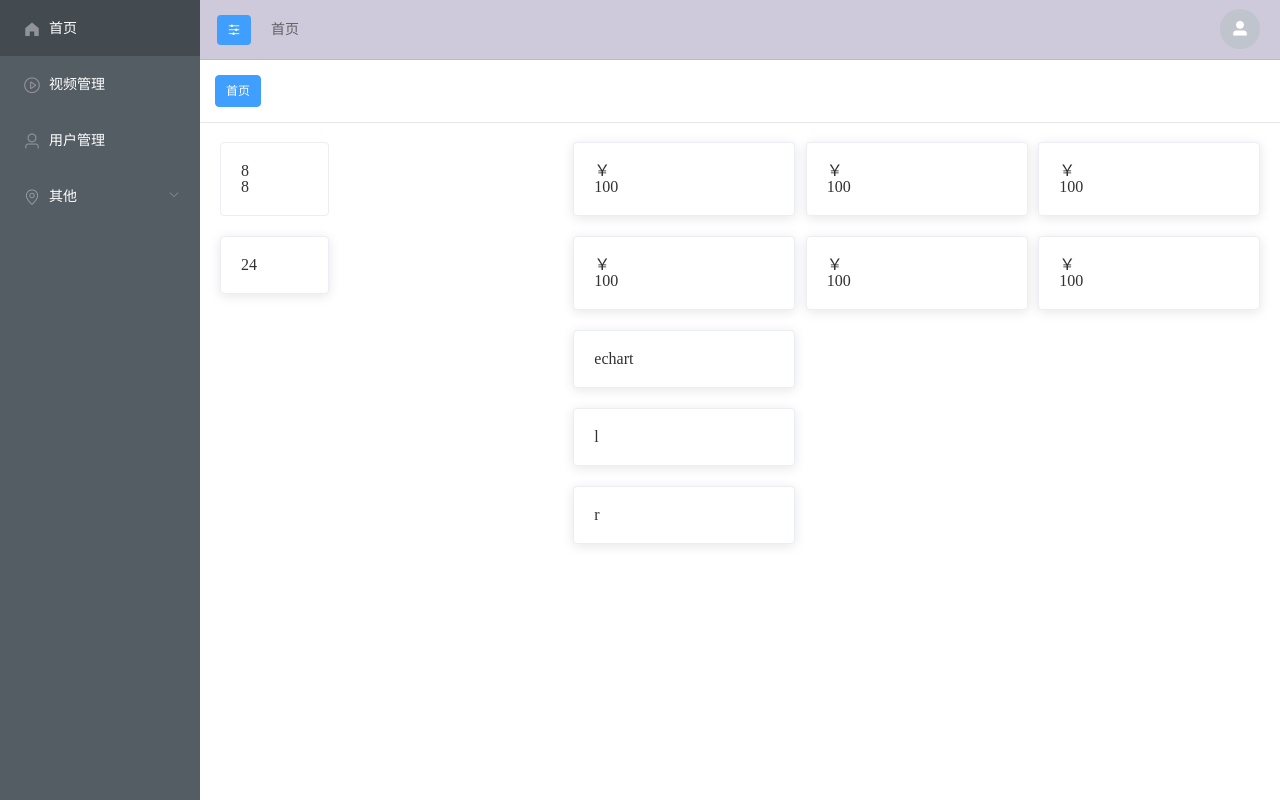
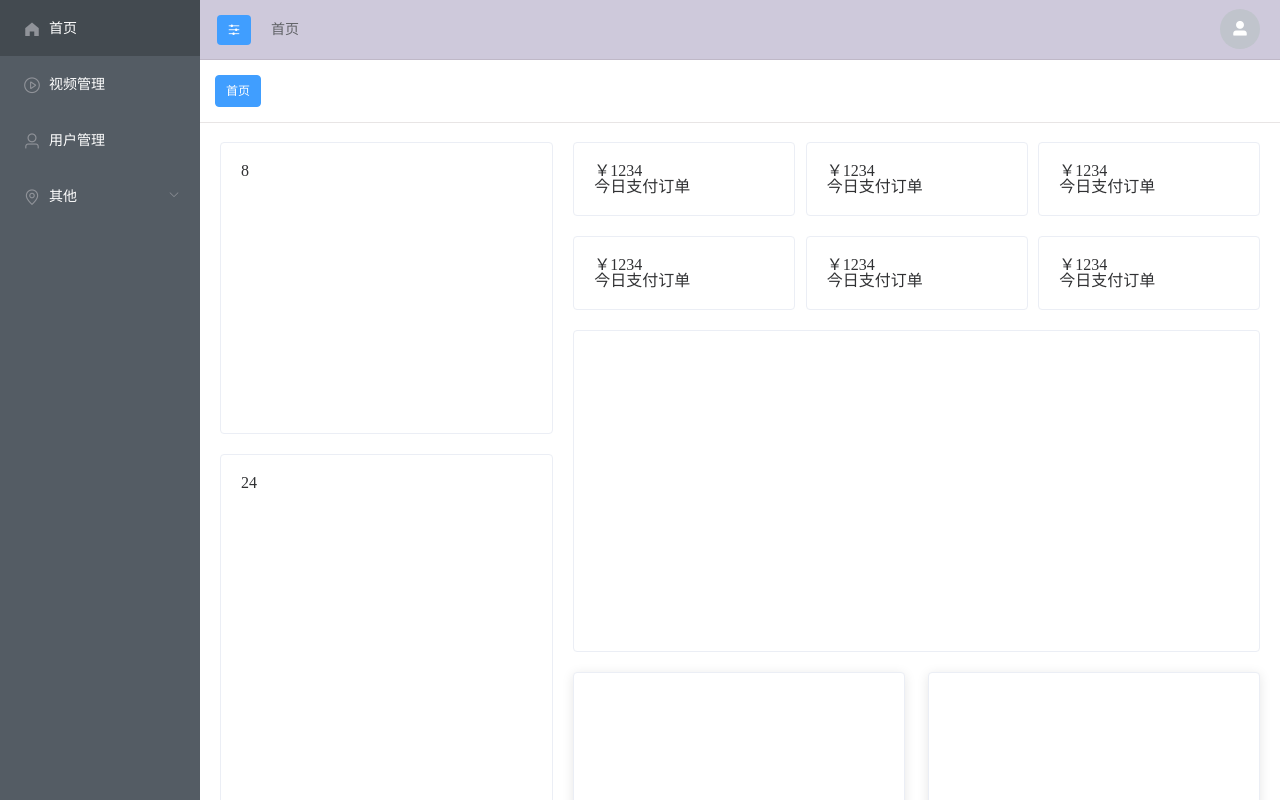
Before and after one commit to bohaoi/system-echart, a Vue app: page /#/index in a window 1280 px wide. Shown: the top 800 px of the page. Built offline with nearby package versions, Linux system fonts and the light colour scheme.

Commit message:
second submit home

```diff
--- a/src/views/Home/Home.vue
+++ b/src/views/Home/Home.vue
@@ -2,34 +2,40 @@
   <el-row class="home" :gutter="20">
     <el-col :span="8">
       <!--管理员-->
-      <el-card shadow="hover">
+      <el-card shadow="hover" style="height:290px">
         <!--管理员-->
         <div class="user">
           8
           <!-- <img :src="userImg"/> -->
         </div>
         <!--登录时间-->
-        <div>8</div>
+        <!-- <div>8</div> -->
       </el-card>
       <!--数据-->
-      <el-card>24</el-card>
+      <el-card shadow="hover" style="height:522px; margin-top:20px;">24</el-card>
     </el-col>
     <el-col :span="16">
       <div class="num">
-        <el-card v-for="item in 6" :key="item">
+        <el-card shadow="hover" v-for="item in 6" :key="item">
           <i class="icon" icon="el-icon-picture"></i>
           <div class="detail">
-            <p class="nums">￥</p>
-            <p class="txt">100</p>
+            <p class="nums">￥1234</p>
+            <p class="txt">今日支付订单</p>
           </div>
         </el-card>
       </div>
       <!--echart-->
-      <el-card>echart</el-card>
+      <el-card shadow="hover">
+        <div style="height:280px"></div>
+      </el-card>
       <!--图-->
       <div class="graph">
-        <el-card class="l-graph">l</el-card>
-        <el-card class="r-graph">r</el-card>
+        <el-card class="l-graph">
+          <div style="height:260px"></div>
+        </el-card>
+        <el-card class="r-graph">
+          <div style="height:260px"></div>
+        </el-card>
       </div>
     </el-col>
   </el-row>
@@ -57,12 +63,15 @@ export default {
 </script>
 
 <style scoped>
-.num{
+.home {
+  /* background: #000; */
+}
+.num {
   display: flex;
   flex-wrap: wrap;
   justify-content: space-between;
 }
-.el-card{
+.num .el-card {
   width: 32%;
   margin-bottom: 20px;
 }
@@ -74,4 +83,13 @@ export default {
   line-height: 80px;
   color: #fff;
 }
+.graph {
+  margin-top: 20px;
+  display: flex;
+  justify-content: space-between;
+}
+
+.graph .el-card {
+  width: 48%;
+}
 </style>
```
Lines whose indentation alone changed are shown as unchanged.
